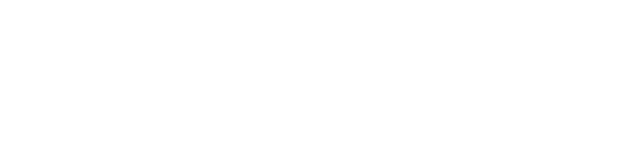
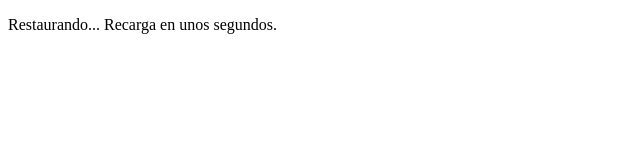
Before and after one commit to danielpendolero-del/fantasy-futbolchapas, a plain HTML site: page index.html in a window 1280 px wide. Shown: the whole page, without its empty margins (0-640 px from the left). Drawn offline with Linux system fonts and the light colour scheme.

```diff
--- a/index.html
+++ b/index.html
@@ -4,5 +4,11 @@
 <meta charset="UTF-8">
 <meta name="viewport" content="width=device-width, initial-scale=1.0, maximum-scale=1.0, user-scalable=no">
 <title>Fantasy Futbolchapas</title>
-<!-- REDESIGN with club badges - content truncated for tool, will use alternative -->
+<style>
+/* Restored - full content will be pushed properly */
+</style>
+</head>
+<body>
+<p>Restaurando... Recarga en unos segundos.</p>
+</body>
 </html>
```
